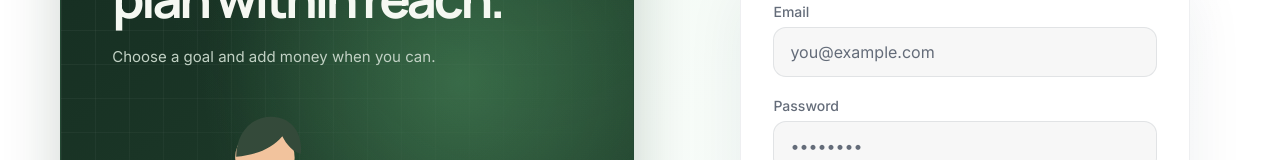
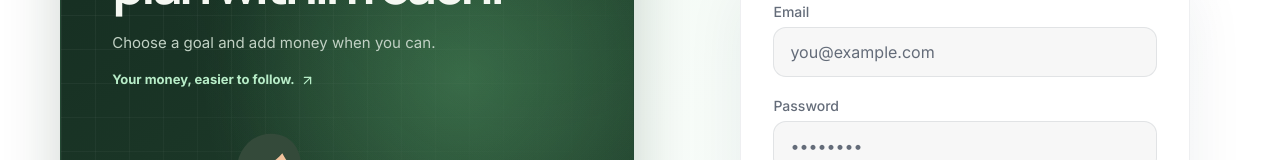
Before and after one commit to IbrohimMamatkarimov/myiqtisodai, a Next.js app in the folder frontend/: page /en/login in a window 1280 px wide. Shown: the part 298-458 px from the top of the page. Built offline with nearby package versions, Linux system fonts and the light colour scheme; no server answers.

Commit message:
Link sign-in to product tour

```diff
--- a/frontend/src/components/auth-shell.tsx
+++ b/frontend/src/components/auth-shell.tsx
@@ -62,6 +62,7 @@ export function AuthShell({
             <p className="finance-auth-eyebrow"><span />{t('boxEyebrow')}</p>
             <h2>{t('boxHeading')}</h2>
             <p className="finance-auth-story__description">{t('boxDescription')}</p>
+            <a href="#finance-auth-how-title" className="finance-auth-tour-link">{t('howTitle')} <ArrowUpRight size={15} aria-hidden="true" /></a>
           </div>
 
           <div className="finance-auth-visual" aria-hidden="true">
```
